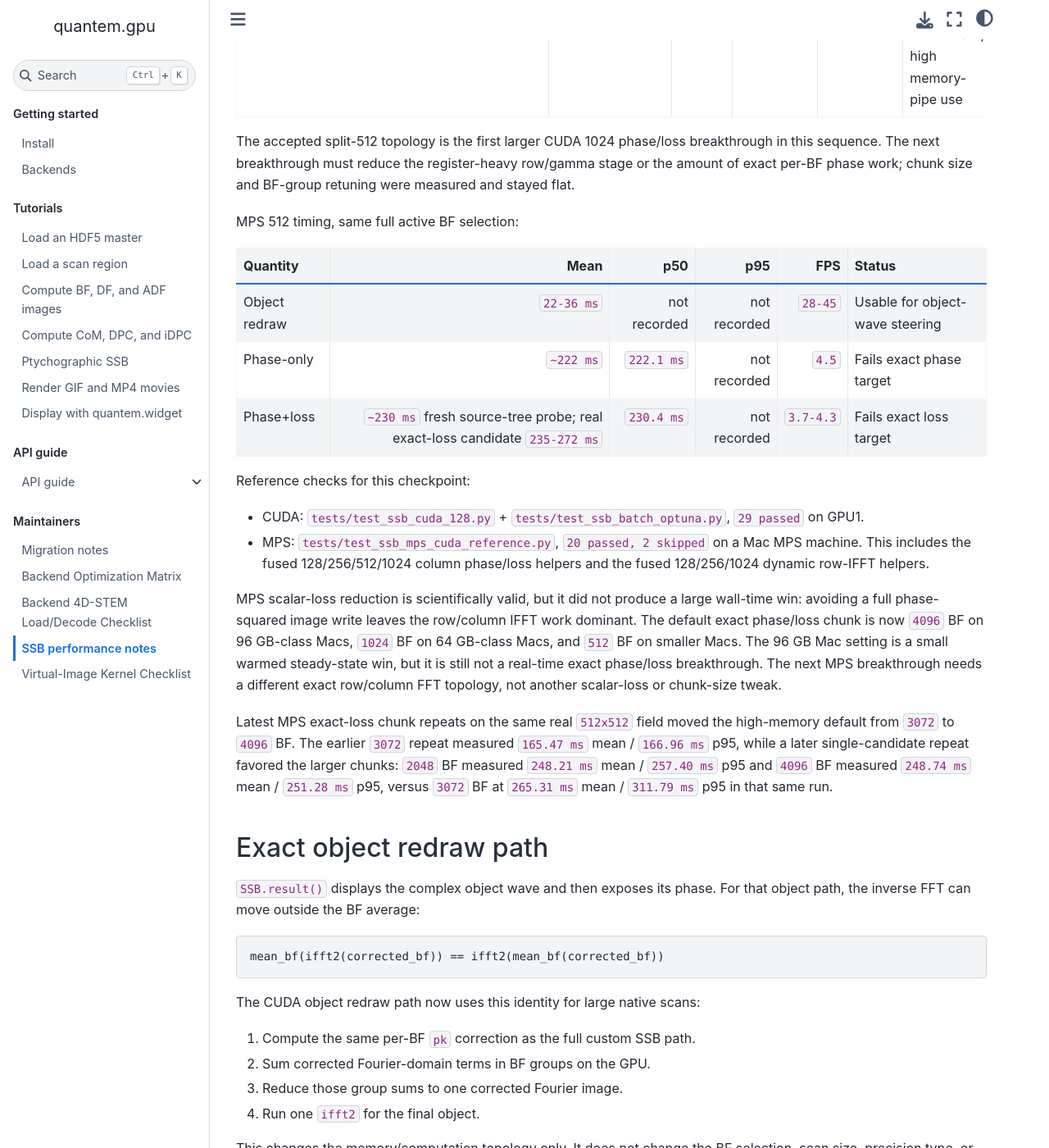
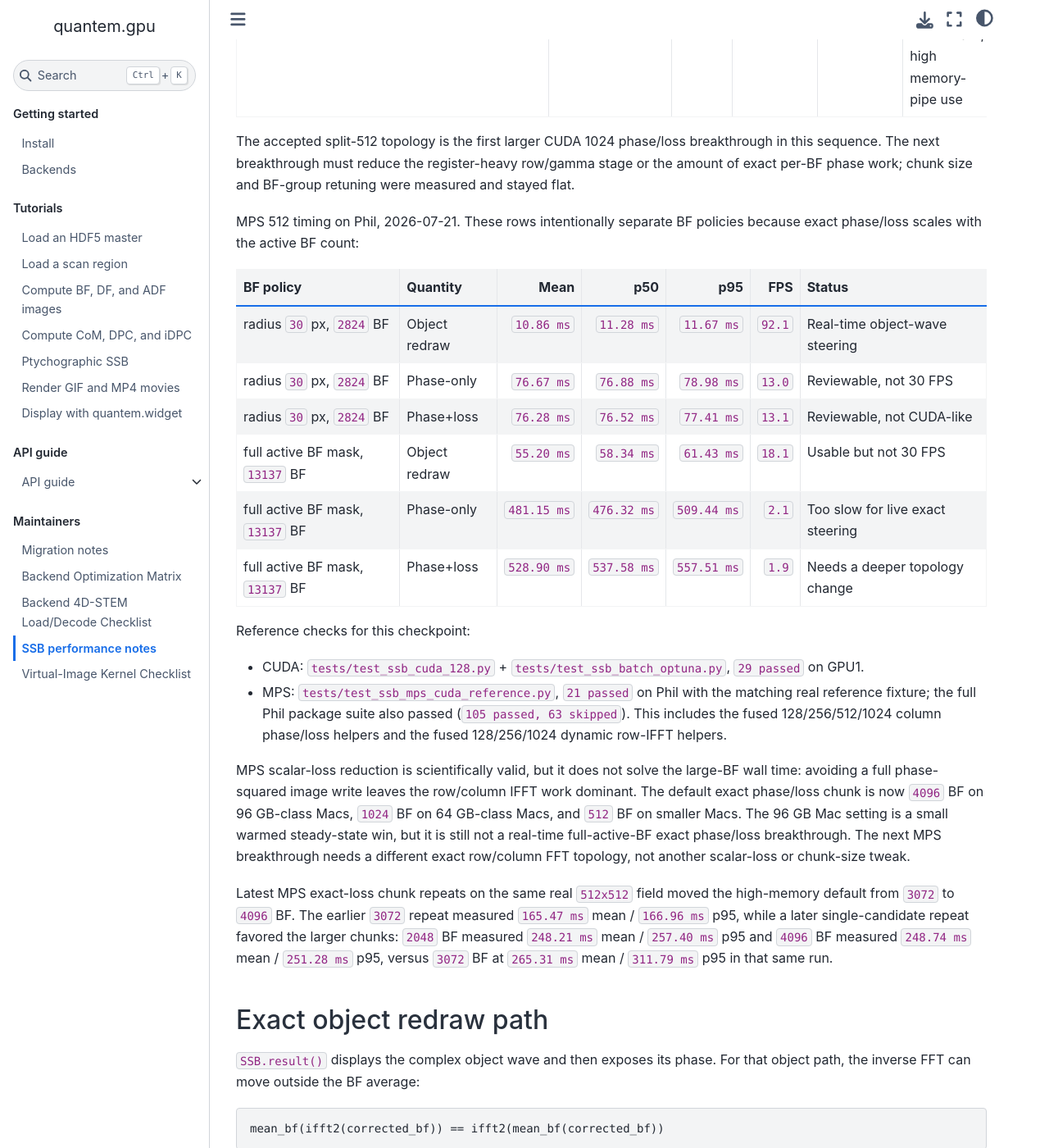
Before and after one commit to bobleesj/quantem.gpu, a Jupyter Book: the page built from docs/maintainer/ssb-performance.md, in a window 1280 px wide and 1400 px high, scrolled down 2331 px. Shown: the whole window at 82% size. Built offline with Jupyter Book 1.0.4 settings and Sphinx 7.4.7 and the Sphinx Book theme 1.1.4, drawn with Linux system fonts in a browser that asks for light colours; some of the changed text lies outside the part shown.

Commit message:
docs: refresh mps backend signoff status

```diff
--- a/docs/maintainer/ssb-performance.md
+++ b/docs/maintainer/ssb-performance.md
@@ -80,30 +80,35 @@ breakthrough in this sequence. The next breakthrough must reduce the
 register-heavy row/gamma stage or the amount of exact per-BF phase work; chunk
 size and BF-group retuning were measured and stayed flat.
 
-MPS 512 timing, same full active BF selection:
-
-| Quantity | Mean | p50 | p95 | FPS | Status |
-| --- | ---: | ---: | ---: | ---: | --- |
-| Object redraw | `22-36 ms` | not recorded | not recorded | `28-45` | Usable for object-wave steering |
-| Phase-only | `~222 ms` | `222.1 ms` | not recorded | `4.5` | Fails exact phase target |
-| Phase+loss | `~230 ms` fresh source-tree probe; real exact-loss candidate `235-272 ms` | `230.4 ms` | not recorded | `3.7-4.3` | Fails exact loss target |
+MPS 512 timing on Phil, 2026-07-21. These rows intentionally separate BF
+policies because exact phase/loss scales with the active BF count:
+
+| BF policy | Quantity | Mean | p50 | p95 | FPS | Status |
+| --- | --- | ---: | ---: | ---: | ---: | --- |
+| radius `30` px, `2824` BF | Object redraw | `10.86 ms` | `11.28 ms` | `11.67 ms` | `92.1` | Real-time object-wave steering |
+| radius `30` px, `2824` BF | Phase-only | `76.67 ms` | `76.88 ms` | `78.98 ms` | `13.0` | Reviewable, not 30 FPS |
+| radius `30` px, `2824` BF | Phase+loss | `76.28 ms` | `76.52 ms` | `77.41 ms` | `13.1` | Reviewable, not CUDA-like |
+| full active BF mask, `13137` BF | Object redraw | `55.20 ms` | `58.34 ms` | `61.43 ms` | `18.1` | Usable but not 30 FPS |
+| full active BF mask, `13137` BF | Phase-only | `481.15 ms` | `476.32 ms` | `509.44 ms` | `2.1` | Too slow for live exact steering |
+| full active BF mask, `13137` BF | Phase+loss | `528.90 ms` | `537.58 ms` | `557.51 ms` | `1.9` | Needs a deeper topology change |
 
 Reference checks for this checkpoint:
 
 - CUDA: `tests/test_ssb_cuda_128.py` + `tests/test_ssb_batch_optuna.py`,
   `29 passed` on GPU1.
-- MPS: `tests/test_ssb_mps_cuda_reference.py`, `20 passed, 2 skipped` on a
-  Mac MPS machine.
+- MPS: `tests/test_ssb_mps_cuda_reference.py`, `21 passed` on Phil with the
+  matching real reference fixture; the full Phil package suite also passed
+  (`105 passed, 63 skipped`).
   This includes the fused 128/256/512/1024 column phase/loss helpers and the
   fused 128/256/1024 dynamic row-IFFT helpers.
 
-MPS scalar-loss reduction is scientifically valid, but it did not produce a
-large wall-time win: avoiding a full phase-squared image write leaves the
+MPS scalar-loss reduction is scientifically valid, but it does not solve the
+large-BF wall time: avoiding a full phase-squared image write leaves the
 row/column IFFT work dominant. The default exact phase/loss chunk is now
 `4096` BF on 96 GB-class Macs, `1024` BF on 64 GB-class Macs, and `512` BF on
 smaller Macs. The 96 GB Mac setting is a small warmed steady-state win, but it
-is still not a real-time exact phase/loss breakthrough. The next MPS
-breakthrough needs a different exact row/column FFT topology, not another
+is still not a real-time full-active-BF exact phase/loss breakthrough. The next
+MPS breakthrough needs a different exact row/column FFT topology, not another
 scalar-loss or chunk-size tweak.
 
 Latest MPS exact-loss chunk repeats on the same real `512x512` field moved the
@@ -1415,13 +1420,14 @@ PYTHONPATH=src python -m pytest -q tests/test_ssb_mps_cuda_reference.py
 
 MPS synthetic prepared full-BF-style matrix, Hermitian `G_qk`, `8809` BF.
 The 512/1024 rows were refreshed on Phil from the current source tree on
-2026-07-20 after the previous `~79 ms` 512 exact note did not reproduce:
+2026-07-21 after rerunning the MPS path on Phil from `origin/main`:
 
 | Scan | Object mean / FPS | Phase mean / FPS | Phase+loss mean / FPS | Notes |
 | --- | ---: | ---: | ---: | --- |
 | `128x128` | `2.45 ms / 408.4` | `~8.0 ms / 122-126` | `~8.3 ms / 119-121` | Exact fused row/column path passes 30 FPS. |
 | `256x256` | `8.62 ms / 116.1` | `32.75 ms / 30.5` | `~34-35 ms / 28.6-29.4` | Phase-only reaches 30 FPS; phase+loss remains just above the strict `33.3 ms` budget. |
-| `512x512` | `34-36 ms / 28-29` in the synthetic refresh; real object steering previously `22-30 ms` | `222.1 ms / 4.5` | `230.4 ms / 4.3` | Exact phase/loss is correct but not interactive; object-wave steering is a different quantity. |
+| `512x512`, radius `30` px | `10.86 ms / 92.1` | `76.67 ms / 13.0` | `76.28 ms / 13.1` | Fixed-BF policy is reviewable for exact phase/loss but still not 30 FPS. |
+| `512x512`, full active BF | `55.20 ms / 18.1` | `481.15 ms / 2.1` | `528.90 ms / 1.9` | Full active BF is correct but not interactive; object-wave steering is a different quantity. |
 | `1024x1024` | `142.7 ms / 7.0` | not rerun separately at full BF | `669.1 ms / 1.5` | Full-BF-sized synthetic `G_qk` (`37.02 GB`) remains far from 10/30 FPS. A reduced-BF topology probe at `1382` BF measured `~104 ms`, showing BF-count scaling is the dominant cost. |
 
 Before/after for the exact MPS phase/loss paths in the same synthetic prepared
@@ -1433,7 +1439,8 @@ full-BF-style harness:
 | `128x128` | phase+loss | `37.33 ms` | `~8.3 ms` | `~4.5x` | Passes 30 FPS. |
 | `256x256` | phase | `144.98 ms` | `32.75 ms` | `4.4x` | Passes 30 FPS by mean; p95 remains close to budget. |
 | `256x256` | phase+loss | `146.51 ms` | `~34-35 ms` | `~4.2x` | Near miss for 30 FPS. |
-| `512x512` | phase+loss, current prepared path | older generic path `~550-640 ms` | fresh source-tree probe `~230 ms`; real exact-loss candidate `235-272 ms` | `~2.4x` versus the older generic path | Still fails 30 FPS and remains much slower than CUDA. |
+| `512x512`, radius `30` px | phase+loss, current prepared path | older generic path `~550-640 ms` | fresh Phil `origin/main` probe `76.28 ms` mean / `77.41 ms` p95 | `~7x` versus the older generic path for the radius-30 policy | Reviewable, still slower than CUDA. |
+| `512x512`, full active BF | phase+loss, current prepared path | older generic path not directly comparable | fresh Phil `origin/main` probe `528.90 ms` mean / `557.51 ms` p95 | not recorded | Still fails 30 FPS and remains much slower than CUDA. |
 | `1024x1024` | phase | `1994 ms` | not rerun separately at full BF | not recorded | Still fails 10/30 FPS. |
 | `1024x1024` | phase+loss | `1984 ms` | fresh full-BF-sized source-tree probe `669 ms` | `~3.0x` | Still fails 10/30 FPS. |
 
@@ -1442,7 +1449,7 @@ Rejected or non-breakthrough MPS probes from this pass:
 | Probe | Result | Decision |
 | --- | --- | --- |
 | 512 exact phase/loss chunk sweep down to `64` BF | Small CUDA-like chunks regressed (`~226 ms` at `64` BF). Larger chunks stayed best, and the latest single-candidate repeat favored `2048-4096` BF. | Keep the high-memory 512 default at `4096` BF. MPS benefits from fewer loop launches here. |
-| 512 ShowPtycho adapter object-wave accumulation | The adapter must not ask `_reconstruct_prepared(..., compute_object=True)` for exact phase/loss interactions because object-wave output is a separate quantity. A fresh current-source probe did not reproduce the previous `79 ms` exact phase/loss note; phase-only/phase+loss were `~222/230 ms`. | Keep `compute_object=False` for exact phase/loss, but do not claim a 512 exact-phase 30 FPS breakthrough. Object-wave steering remains the fast MPS interaction path. |
+| 512 ShowPtycho adapter object-wave accumulation | The adapter must not ask `_reconstruct_prepared(..., compute_object=True)` for exact phase/loss interactions because object-wave output is a separate quantity. A fresh Phil `origin/main` probe measured radius-30 phase-only/phase+loss at `~76 ms`, while the full-active-BF policy measured `~481/529 ms`. | Keep `compute_object=False` for exact phase/loss, keep BF policy explicit, and do not claim a 512 exact-phase 30 FPS breakthrough. Object-wave steering remains the fast MPS interaction path. |
 | 512 column BF grouping `8/16/32/64/128` | Best cases moved only `1-2 ms`; larger groups regressed. | Not a topology breakthrough; keep default `32`. |
 | 1024 fused chunk sweep `128/256/512/768/1024` after scalar-loss fix | `512/768` were close and better than the earlier `256` cap in isolated runs, but order and thermal state moved the result by hundreds of ms. | Set 1024 default to `512` for a smaller safe working set; this remains far from interactive. |
 | Object threadgroup sweep `8/16/32/64/128` | `64/128` modestly improved large-object redraw. | Keep `64` for `512+`; it is a small object-mode win, not a phase/loss breakthrough. |
@@ -1521,7 +1528,8 @@ Hermitian G_qk: (8826, 512, 257), 9.29 GB
 | BF select | full active BF disk | `0.231-0.287 s` | not recorded | not recorded | n/a | Mean diffraction pattern path |
 | Gqk construction | full active BF | `3.20-3.36 s` | not recorded | not recorded | n/a | Hermitian complex64, `9.29 GB` |
 | Object redraw | full active BF | `22.46-30.50 ms` | `22.31-31.63 ms` | `23.66-35.48 ms` | `32.8-44.5 FPS` | Microscopist live steering path; machine thermal/load state moved the number |
-| Exact loss candidate | full active BF | `235-272 ms` | `235-275 ms` | `238-277 ms` | `3.7-4.3 eval/s` | Single-candidate fused row-IFFT + scalar phase-loss, no phase CPU copy |
+| Exact loss candidate | radius `30` px BF | `76.28 ms` | `76.52 ms` | `77.41 ms` | `13.1 eval/s` | Single-candidate fused row-IFFT + scalar phase-loss on Phil `origin/main` |
+| Exact loss candidate | full active BF | `528.90 ms` | `537.58 ms` | `557.51 ms` | `1.9 eval/s` | Same exact objective with many more BF pixels; not interactive |
 | Exact loss batch, 2 candidates | full active BF | `320-428 ms` | `319-424 ms` | `326-452 ms` | `4.7-6.2 eval/s` | Same exact loss; batch-vs-single max abs error `0-3.7e-9` |
 | Legacy sparse loss | full active BF, sparse rows | `603.60 ms` | `598.09 ms` | `616.78 ms` | `1.66 eval/s` | Kept only for reference-check mode |
 | 200 trials + Nelder-Mead, previous exact default | full active BF | `61.44 s` | not recorded | not recorded | `274 evals` | Exact objective, final loss `0.051254` |
@@ -1552,9 +1560,9 @@ Rejected MPS experiments:
 ## Next performance work
 
 Problem: the live object redraw target is met for the real Mac MPS `512x512`
-full-BF object-wave workflow, and the fused column accumulator improved exact
-phase/loss to about `3 FPS`, but exact phase/loss is still far below real-time
-on MPS.
+radius-30 object-wave workflow, and the fused column accumulator makes exact
+radius-30 phase/loss reviewable at about `13 FPS`, but full-active-BF exact
+phase/loss is still far below real-time on MPS.
 
 Action: port or prototype the fused correction + row-FFT half of the CUDA
 topology on MPS, then rerun the same before/after table with full BF.
```
Also changed, not shown: CHANGELOG.md (+5 -5 lines), README.md (+1 -1 lines), docs/maintainer/backend-optimization-matrix.md (+6 -4 lines), 1 other file.
